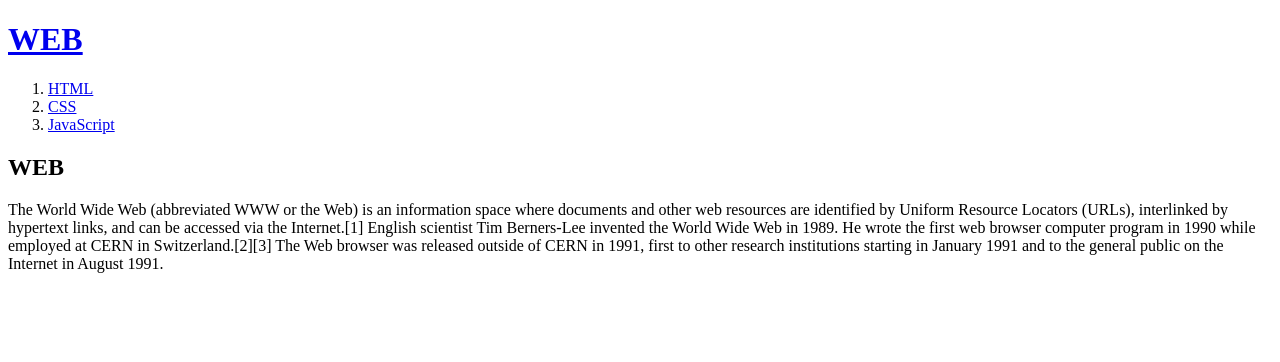
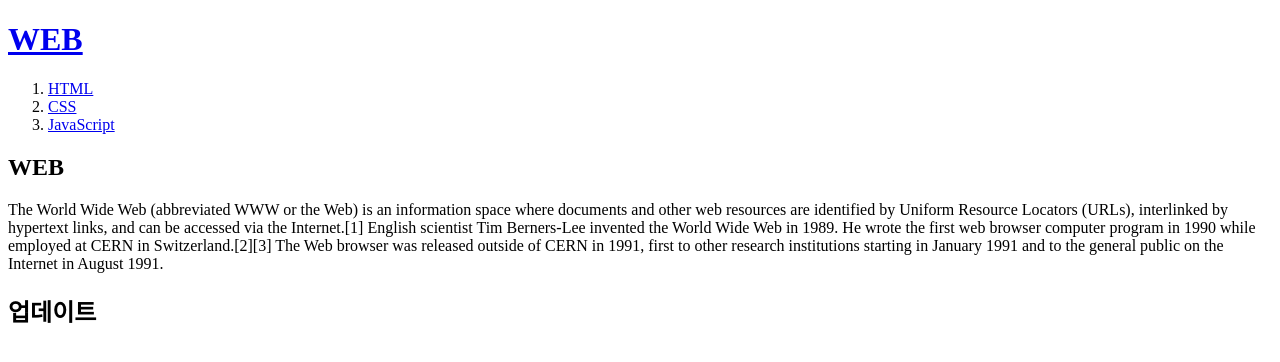
Before and after one commit to brunomarschuck/my-first-web-site, a plain HTML site: page index.html in a window 1280 px wide. Drawn offline with Linux system fonts and the light colour scheme.

Commit message:
'업데이트' 문구 추가

```diff
--- a/index.html
+++ b/index.html
@@ -13,5 +13,6 @@
     <h2>WEB</h2>
     <p>The World Wide Web (abbreviated WWW or the Web) is an information space where documents and other web resources are identified by Uniform Resource Locators (URLs), interlinked by hypertext links, and can be accessed via the Internet.[1] English scientist Tim Berners-Lee invented the World Wide Web in 1989. He wrote the first web browser computer program in 1990 while employed at CERN in Switzerland.[2][3] The Web browser was released outside of CERN in 1991, first to other research institutions starting in January 1991 and to the general public on the Internet in August 1991.
     </p>
+    <h2>업데이트</h2>
 </body>
 </html>
```
